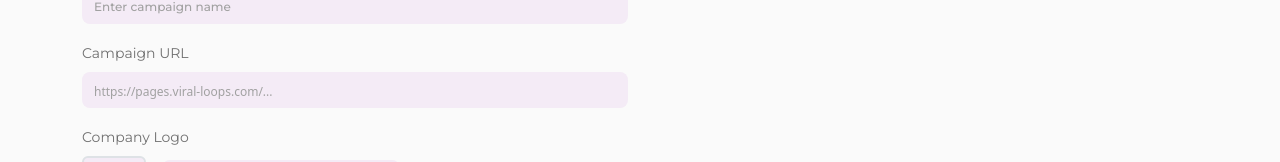
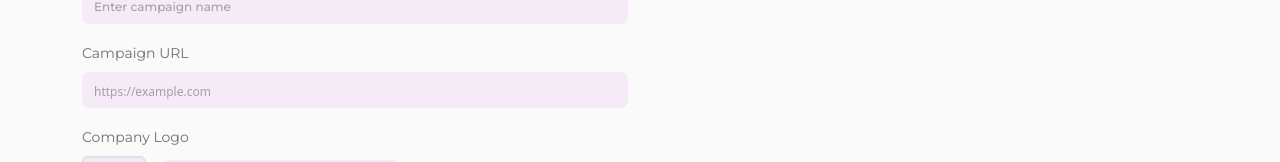
Before and after one commit to razikkhan722/referral-reward-admin, a React (Vite) app: page /campaignform in a window 1280 px wide. Shown: the part 338-500 px from the top of the page. Built offline with nearby package versions, Linux system fonts and the light colour scheme; sample sign-in values are in the browser's storage.

Commit message:
correct url and milestone

```diff
--- a/src/pages/dashboard/campaignForm.jsx
+++ b/src/pages/dashboard/campaignForm.jsx
@@ -18,7 +18,13 @@ import { RxCross1 } from "react-icons/rx";
 import { RiDeleteBin7Line } from "react-icons/ri";
 import { GrAttachment } from "react-icons/gr";
 import { PiPencilSimple } from "react-icons/pi";
-import { FaFacebookSquare, FaLinkedin, FaTelegram, FaTwitterSquare, FaYoutube } from "react-icons/fa";
+import {
+  FaFacebookSquare,
+  FaLinkedin,
+  FaTelegram,
+  FaTwitterSquare,
+  FaYoutube,
+} from "react-icons/fa";
 import { AiFillInstagram } from "react-icons/ai";
 import { UserContext } from "../../utils/UseContext/useContext";
 import { useNavigate } from "react-router-dom";
@@ -51,13 +57,14 @@ const CampaignForm = () => {
     setValue,
     formState: { errors, isSubmitting },
     watch,
+    trigger,
   } = useForm();
   const { ContextToEditForm } = useContext(UserContext);
   console.log("ContextToEditForm: ", ContextToEditForm);
 
   const GetAdminUid = sessionStorage.getItem("Auth");
   const NewMilestone = watch("addnewmilestone");
-  const navigate = useNavigate()
+  const navigate = useNavigate();
   // ==============
   // useStates
   // =================
@@ -197,7 +204,7 @@ const CampaignForm = () => {
       setPlatforms([...platforms, platform]);
     }
   };
-  const onAddGalaxySubmit = (data) => { };
+  const onAddGalaxySubmit = (data) => {};
 
   const onSubmit = async (data) => {
     console.log("data: ", data);
@@ -265,9 +272,9 @@ const CampaignForm = () => {
       };
       console.log("payload: ", payload);
       const response = await postData("/admin/create-campaign", payload);
-      console.log('response: ', response);
-      if(response?.success){
-        navigate("/")
+      console.log("response: ", response);
+      if (response?.success) {
+        navigate("/");
       }
       // const Decrpt = await DecryptFunction(response?.data);
       toastSuccess(response?.message);
@@ -388,7 +395,8 @@ const handleUrlBlur = (e) => {
                     <Nav.Item key={tab.key}>
                       <Nav.Link
                         eventKey={tab.key}
-                        className={`font-16 montserrat-semibold text-border-gray-color ${!enabledTabs.includes(tab.key) ? "disabled-tab" : ""
+                        className={`font-16 montserrat-semibold text-border-gray-color ${
+                          !enabledTabs.includes(tab.key) ? "disabled-tab" : ""
                         }`}
                         disabled={!enabledTabs.includes(tab.key)}
                       >
@@ -412,7 +420,8 @@ const handleUrlBlur = (e) => {
                     <Nav.Item key={tab.key}>
                       <Nav.Link
                         eventKey={tab.key}
-                        className={`font-16 montserrat-semibold text-blue-color ${enabledTabs.includes(tab.key) ? "disabled-tab" : ""
+                        className={`font-16 montserrat-semibold text-blue-color ${
+                          enabledTabs.includes(tab.key) ? "disabled-tab" : ""
                         }`}
                         // disabled={!enabledTabs.includes(tab.key)}
                       >
@@ -444,7 +453,6 @@ const handleUrlBlur = (e) => {
                   </button>
                 )}
               </>
-
             ) : (
               <button
                 // onClick={goToNextTab}
@@ -492,18 +500,23 @@ const handleUrlBlur = (e) => {
                       >
                         Campaign URL
                       </label>
+
                       <input
                         id="campaignUrl"
                         {...register("url", {
                           pattern: {
-                            value: /^https?:\/\/.+$/,
-                            message: "Enter a valid URL",
+                            value: /^https?:\/\/[a-zA-Z0-9.-]+\.[a-zA-Z]{2,}$/,
+                            message:
+                              "Enter a valid base URL starting with https:// end .com or .in",
                           },
                         })}
-                          onBlur={handleUrlBlur}
+                        onInput={(e) => {
+                          trigger("url");
+                        }}
                         className="form-control border-0 border-radiu-8 login-input"
-                        placeholder="https://pages.viral-loops.com/..."
-                      />
+                        placeholder="https://example.com"
+                      />
+
                       {errors.url && (
                         <p className="text-danger">{errors.url.message}</p>
                       )}
@@ -622,9 +635,12 @@ const handleUrlBlur = (e) => {
                               <input
                                 type="text"
                                 className="form-control login-input rounded-3 border-0 py-2 text-blue-color montserrat-medium"
-                                {...register(`galaxies.${galaxyIndex}.galaxy_name`, {
+                                {...register(
+                                  `galaxies.${galaxyIndex}.galaxy_name`,
+                                  {
                                     required: "Galaxy Title is required",
-                                })}
+                                  }
+                                )}
                               />
                               {/* {errors?.galaxies?.[galaxyIndex]?.title && (
                                                                   <div className="text-danger">
@@ -642,7 +658,9 @@ const handleUrlBlur = (e) => {
                                 type="text"
                                 placeholder="X Meteors"
                                 className="form-control login-input rounded-3 border-0 py-2 text-blue-color montserrat-medium"
-                                {...register(`galaxies.${galaxyIndex}.highest_reward`)}
+                                {...register(
+                                  `galaxies.${galaxyIndex}.highest_reward`
+                                )}
                               />
                               {/* {errors?.galaxies.$[galaxyIndex].reward && (
                                                                         <div className="text-danger">
@@ -722,8 +740,9 @@ const handleUrlBlur = (e) => {
                           {/* MileStone Form */}
                           {Array.from({
                             length: Number(
-                              watch(`galaxies.${galaxyIndex}.milestoneCount`) ||
-                              1
+                              watch(
+                                `galaxies.${galaxyIndex}.total_milestones`
+                              ) || 1
                             ),
                           }).map((_, milestoneIndex) => (
                             <div
@@ -731,7 +750,8 @@ const handleUrlBlur = (e) => {
                               className="milestone-form row"
                             >
                               <hr
-                                className={`${milestoneIndex == 0 ? "d-none" : ""
+                                className={`${
+                                  milestoneIndex == 0 ? "d-none" : ""
                                 }`}
                               />
                               <p className="font-18 montserrat-semibold text-border-gray-color mb-0">
```
Lines whose indentation alone changed are shown as unchanged.
